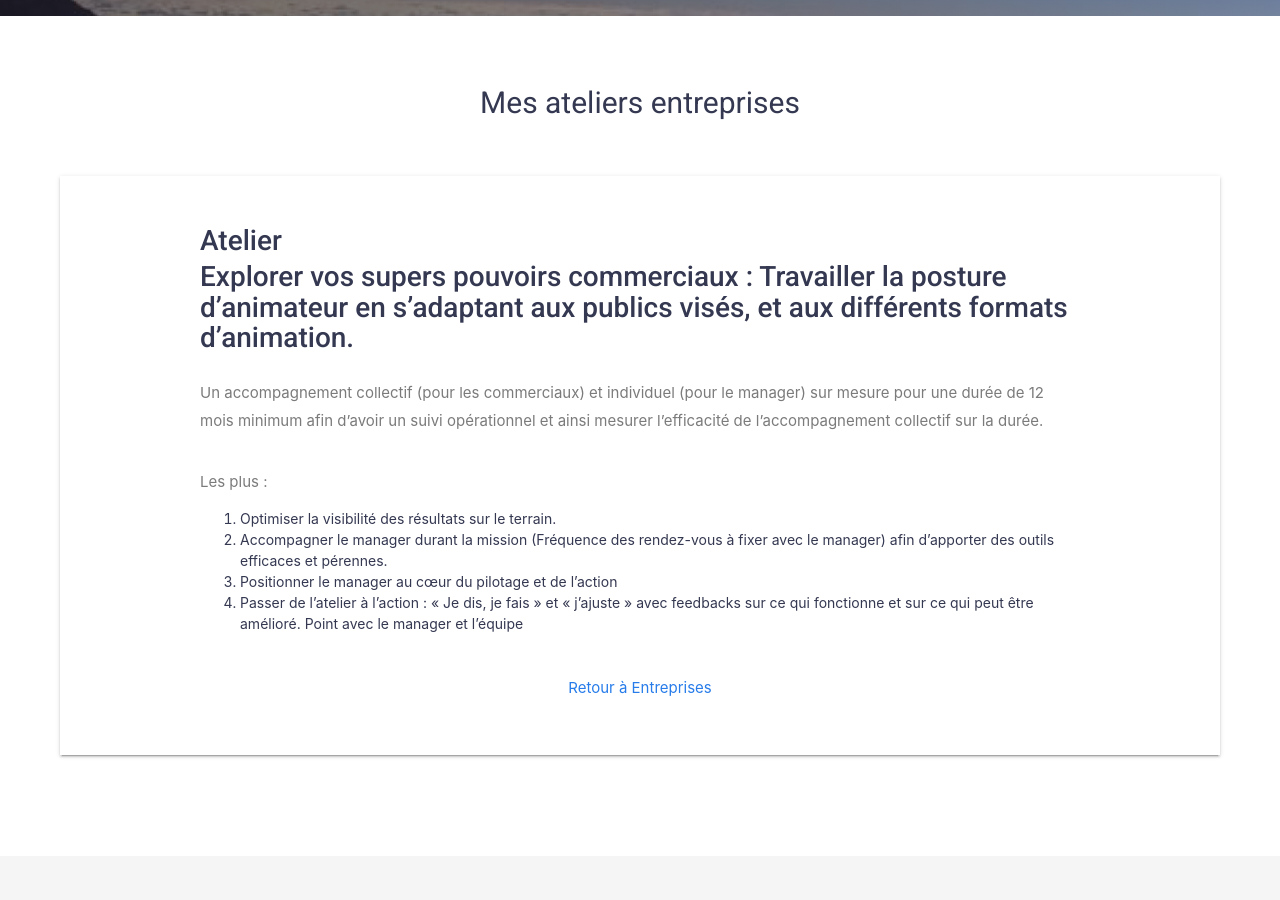
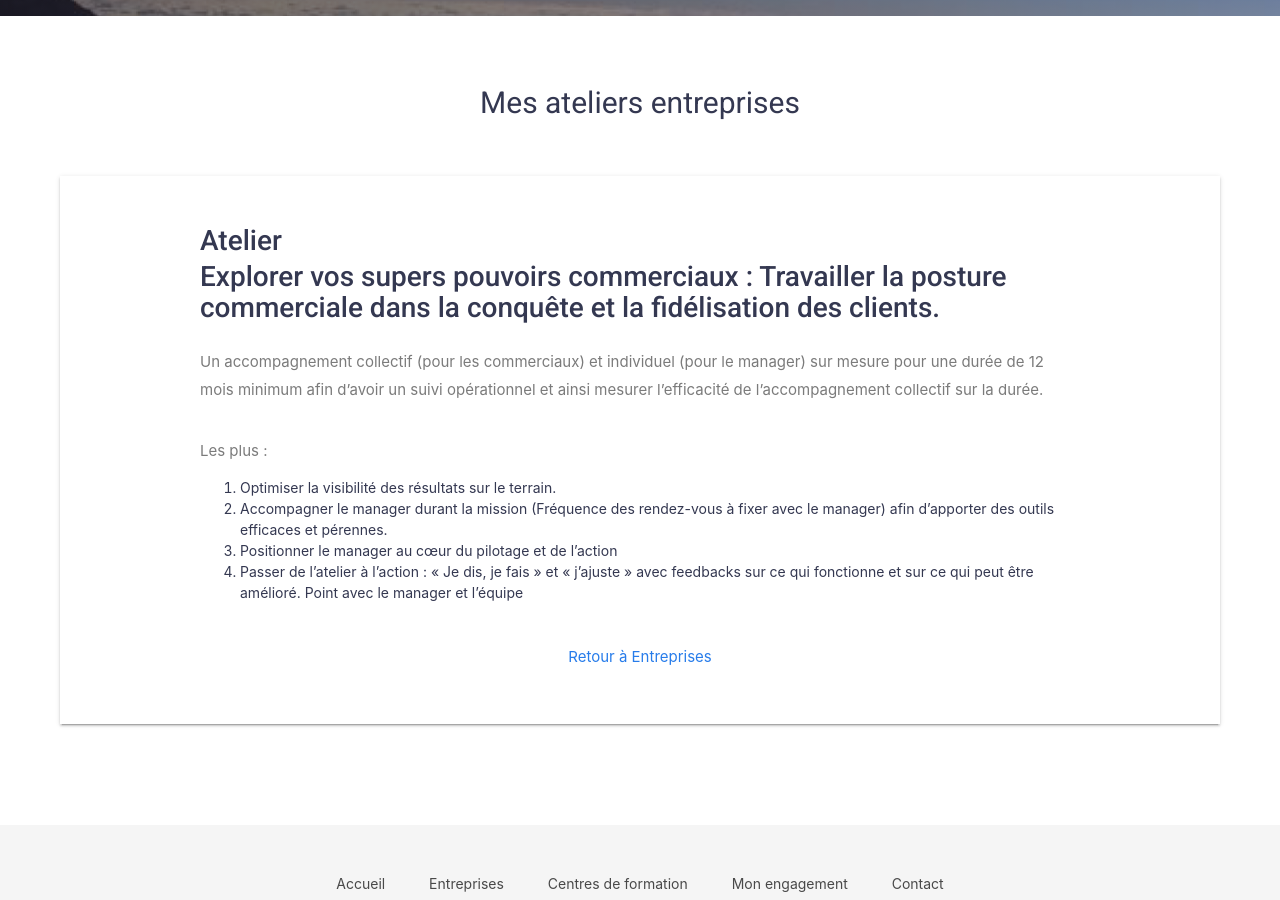
Before and after one commit to IsmaelSANE/sabine-coach, a Jekyll site: the page built from _posts/2017-11-15-explorer-vos-supers-pouvoirs-commerciaux.md, in a window 1280 px wide and 900 px high, scrolled down 479 px. Built offline with Jekyll 4.4.1, drawn with Linux system fonts in a browser that asks for light colours; nearby versions of some CDN libraries; some web fonts are replaced.

Commit message:
Clean up the code

```diff
--- a/_posts/2017-11-15-explorer-vos-supers-pouvoirs-commerciaux.md
+++ b/_posts/2017-11-15-explorer-vos-supers-pouvoirs-commerciaux.md
@@ -13,7 +13,7 @@ cardstitle: Mes ateliers entreprises
 url: ateliers-entreprises
 ---
 # Atelier
-# Explorer vos supers pouvoirs commerciaux : Travailler la posture d’animateur en s’adaptant aux publics visés, et aux différents formats d’animation.
+# Explorer vos supers pouvoirs commerciaux : Travailler la posture commerciale dans la conquête et la fidélisation des clients.
 
 Un accompagnement collectif (pour les commerciaux) et individuel (pour le manager) sur mesure pour une durée de 12 mois minimum afin d’avoir un suivi opérationnel et ainsi mesurer l’efficacité de l’accompagnement collectif sur la durée.
 
```
Also changed, not shown: other parts of _posts/2017-11-15-explorer-vos-supers-pouvoirs-commerciaux.md (+1 -1 lines), _posts/2017-12-15-explorer-vos-supers-pouvoirs-commerciaux.md (+1 -1 lines).
